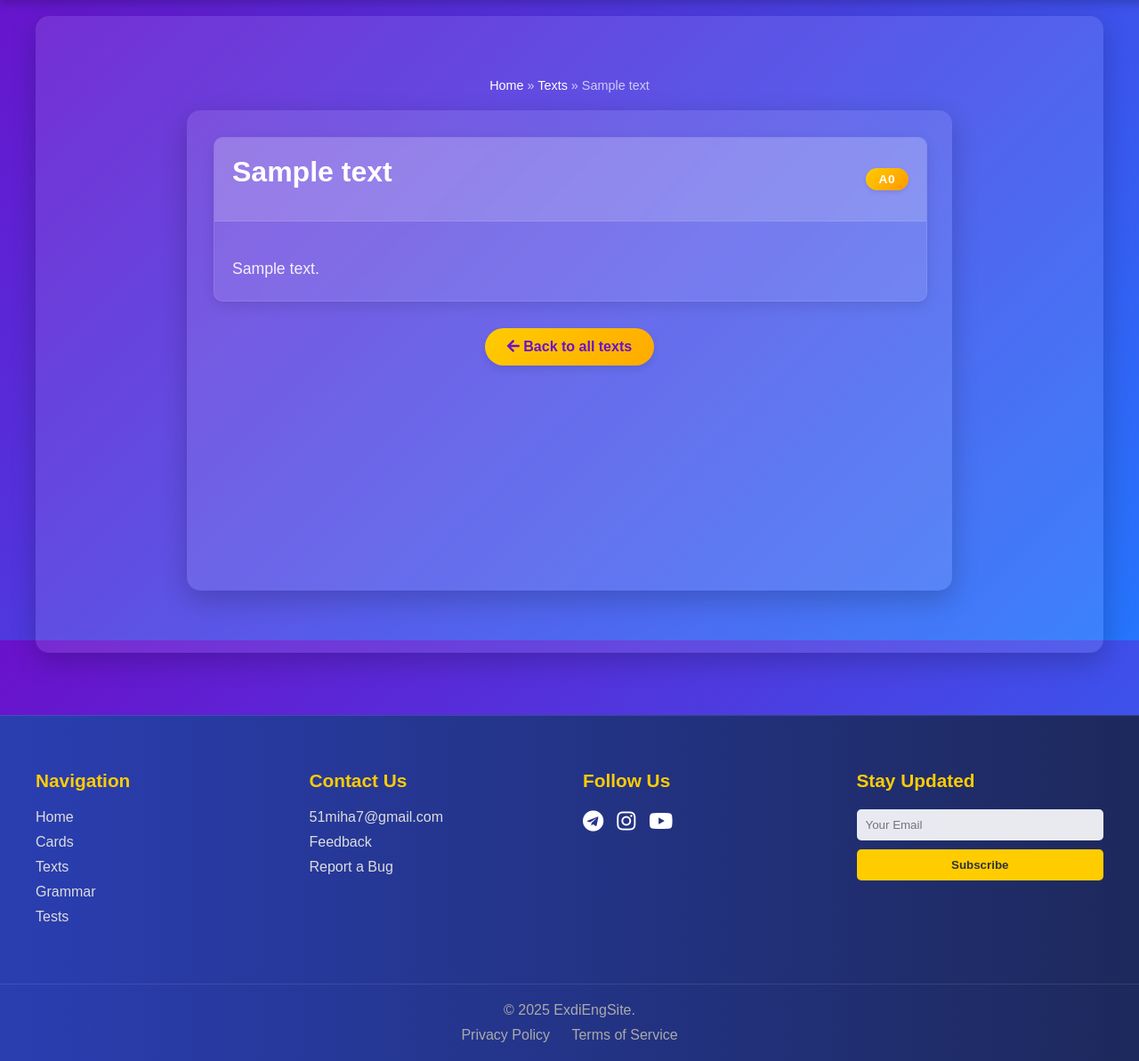
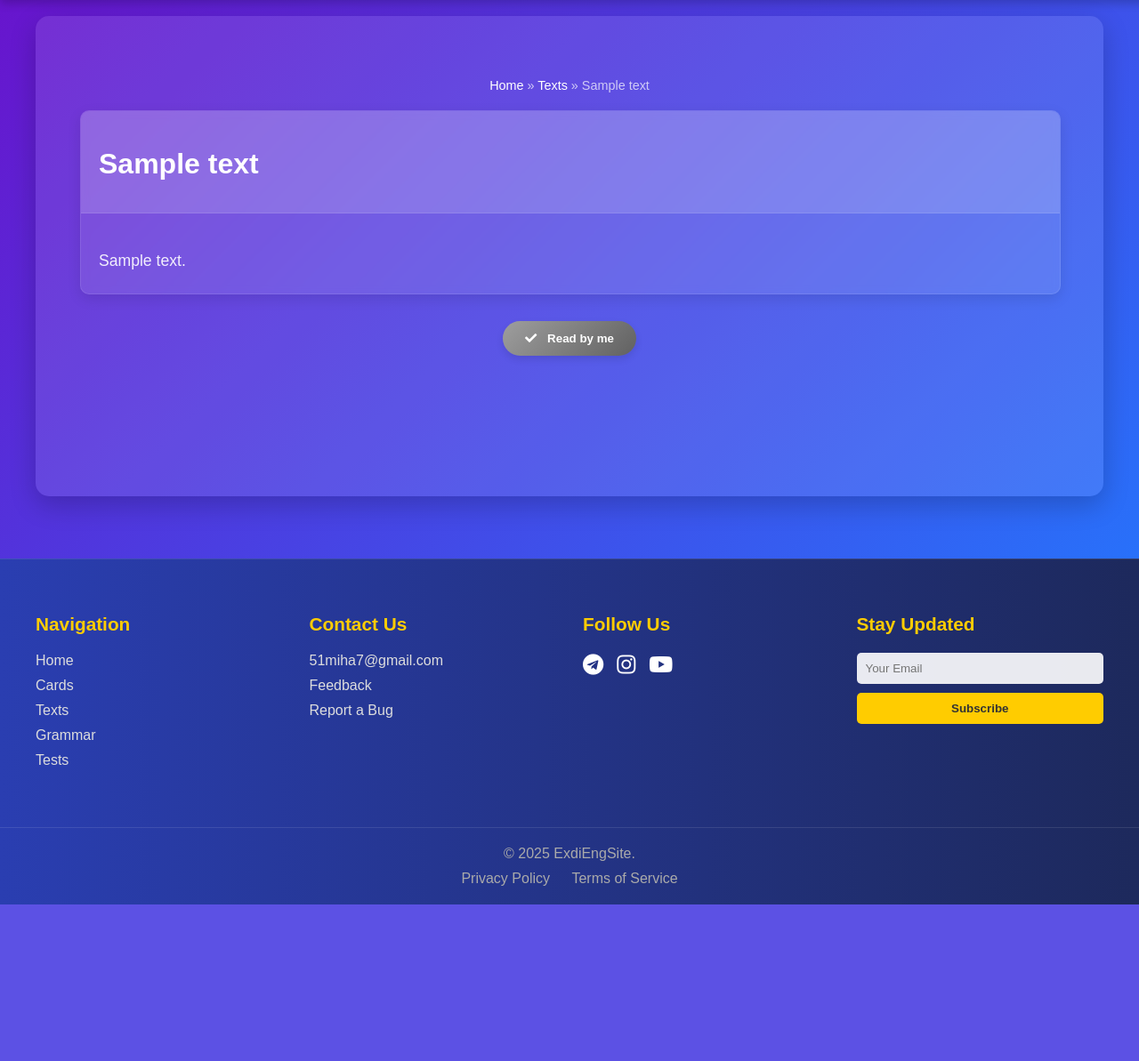
Before and after one commit to Depthecho/MyEngSite, a Django app: page /texts/1/ in a window 1280 px wide. Shown: the part 80-1273 px from the top of the page at 89% size. After the commit the page ends 1097 px from the top, so only its background shows below. Run offline with Django 5.2, Linux system fonts and the light colour scheme; a user stored in the database is signed in; data comes from the database, SQL or seed files in the repository; tables that the repository leaves empty hold one stand-in row (values such as "Sample post").

Commit message:
added a check and a button to check whether the text has been read by the user

```diff
--- a/textspage/models.py
+++ b/textspage/models.py
@@ -46,6 +46,12 @@ class Text(models.Model):
         auto_now_add=True,
         verbose_name='Created At'
     )
+    read_by = models.ManyToManyField(
+        CustomUser,
+        related_name='read_texts',
+        blank=True,
+        verbose_name='Read By'
+    )
 
     # Typing for Django model internals
     objects: BaseManager['Text']
--- a/textspage/static/style/text_detail.css
+++ b/textspage/static/style/text_detail.css
@@ -47,18 +47,35 @@
     background: linear-gradient(135deg, #ffdd33, #ffbb33);
 }
 
-/* Meta information */
-.text-meta {
-    display: flex;
-    justify-content: space-between;
-    align-items: center;
-    margin-top: 20px;
-    font-size: 0.9rem;
-    color: rgba(255, 255, 255, 0.7);
+.btn-read {
+    display: inline-block;
+    padding: 12px 25px;
+    background: linear-gradient(135deg, #ffcc00, #2E7D32);
+    color: white;
+    border: none;
+    border-radius: 30px;
+    font-weight: 600;
+    cursor: pointer;
+    transition: all 0.3s;
+    box-shadow: 0 4px 8px rgba(0, 0, 0, 0.1);
 }
 
-.text-author {
-    font-style: italic;
+.btn-read:hover {
+    transform: translateY(-3px);
+    box-shadow: 0 6px 12px rgba(0, 0, 0, 0.2);
+    background: linear-gradient(135deg, #66BB6A, #388E3C);
+}
+
+.btn-read.read {
+    background: linear-gradient(135deg, #9E9E9E, #616161);
+}
+
+.btn-read.read:hover {
+    background: linear-gradient(135deg, #BDBDBD, #757575);
+}
+
+.btn-read i {
+    margin-right: 8px;
 }
 
 /* Responsive design */
--- a/textspage/static/style/texts_page.css
+++ b/textspage/static/style/texts_page.css
@@ -185,11 +185,19 @@ body {
     gap: 15px;
 }
 
-.text-card-title {
+text-card-title. {
     margin: 0;
     font-size: 1.4rem;
     font-weight: 600;
     color: white;
+}
+.text-card-title a {
+    text-decoration: none;
+    color: white;
+}
+
+.text-card-title a:hover {
+    color: #ffcc00;
 }
 
 .text-card-level {
--- a/textspage/templates/textspage/text_detail.html
+++ b/textspage/templates/textspage/text_detail.html
@@ -17,11 +17,10 @@
         <span>{{ text.title|truncatechars:30 }}</span>
     </nav>
 
-    <div class="texts-content-wrapper text-detail-container">
+    <div>
         <div class="text-card">
             <div class="text-card-header">
                 <h1 class="text-card-title">{{ text.title }}</h1>
-                <span class="text-card-level level-{{ text.english_level|lower }}">{{ text.get_english_level_display }}</span>
             </div>
             <div class="text-card-body">
                 <div class="text-card-content">
@@ -31,10 +30,16 @@
         </div>
 
         <div class="text-actions">
-            <a href="{% url 'texts_page' %}" class="btn-back">
-                <i class="fas fa-arrow-left"></i> Back to all texts
-            </a>
-        </div>
+    {% if user.is_authenticated %}
+        <form method="post" action="{% url 'text_detail' text.pk %}">
+            {% csrf_token %}
+            <button type="submit" class="btn-read {% if is_read %}read{% endif %}">
+                <i class="fas fa-check"></i>
+                {% if is_read %}Read by me{% else %}Mark as read{% endif %}
+            </button>
+        </form>
+    {% endif %}
+</div>
     </div>
 </div>
 
--- a/textspage/templates/textspage/texts_page.html
+++ b/textspage/templates/textspage/texts_page.html
@@ -64,8 +64,9 @@
                 </div>
                 <div class="text-card-body">
                     <div class="text-card-content">
-                        {{ text.content|linebreaks }}
-                    </div>
+    {{ text.content|truncatechars:150|linebreaks }}
+</div>
+
                 </div>
                 <div class="text-card-footer">
                     <span class="text-card-date">{{ text.created_at|date:"d M Y" }}</span>
--- a/textspage/views.py
+++ b/textspage/views.py
@@ -1,7 +1,6 @@
-from django.shortcuts import render
+from django.shortcuts import render, redirect, get_object_or_404
 from .models import Text
 from .services import TextService
-from django.shortcuts import render, get_object_or_404
 
 
 def texts_page(request):
@@ -10,9 +9,16 @@ def texts_page(request):
     context = TextService.get_context(page_obj, params)
     return render(request, 'textspage/texts_page.html', context)
 
+
 def text_detail(request, pk):
     text = get_object_or_404(Text, pk=pk)
+
+    if request.method == 'POST' and request.user.is_authenticated:
+        TextService.mark_as_read(pk, request.user)
+        return redirect('text_detail', pk=pk)
+
     context = {
-        'text': text
+        'text': text,
+        'is_read': request.user.is_authenticated and text.read_by.filter(id=request.user.id).exists()
     }
     return render(request, 'textspage/text_detail.html', context)
```
Also changed, not shown: textspage/services.py (+9 -0 lines), textspage/migrations/0002_text_read_by.py (added).
